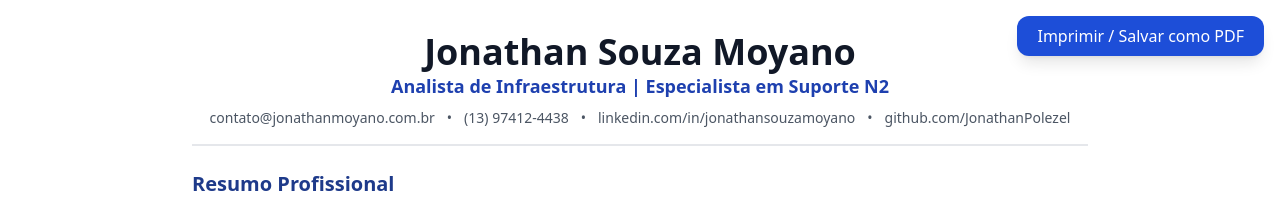
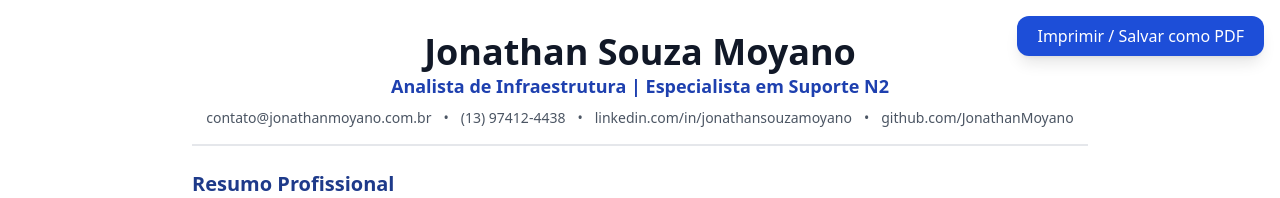
Before and after one commit to JonathanMoyano/curriculo, a Next.js app: page /imprimir in a window 1280 px wide. Shown: the top 198 px of the page. Built offline with nearby package versions, Linux system fonts and the light colour scheme.

Commit message:
Update cv-data.js

```diff
--- a/src/data/cv-data.js
+++ b/src/data/cv-data.js
@@ -12,7 +12,7 @@ export const cvData = {
     { type: 'email', icon: Mail, value: 'contato@jonathanmoyano.com.br', href: 'mailto:contato@jonathanmoyano.com.br' },
     { type: 'phone', icon: Phone, value: '(13) 97412-4438', href: 'tel:+5513974124438' },
     { type: 'linkedin', icon: Linkedin, value: 'LinkedIn', href: 'https://www.linkedin.com/in/jonathansouzamoyano/', displayValue: 'linkedin.com/in/jonathansouzamoyano' },
-    { type: 'github', icon: Github, value: 'GitHub', href: 'https://github.com/JonathanPolezel', displayValue: 'github.com/JonathanPolezel' },
+    { type: 'github', icon: Github, value: 'GitHub', href: 'https://github.com/JonathanMoyano', displayValue: 'github.com/JonathanMoyano' },
   ],
   skills: [
     { name: 'Infraestrutura de Redes & Servidores', level: 70 },
```
